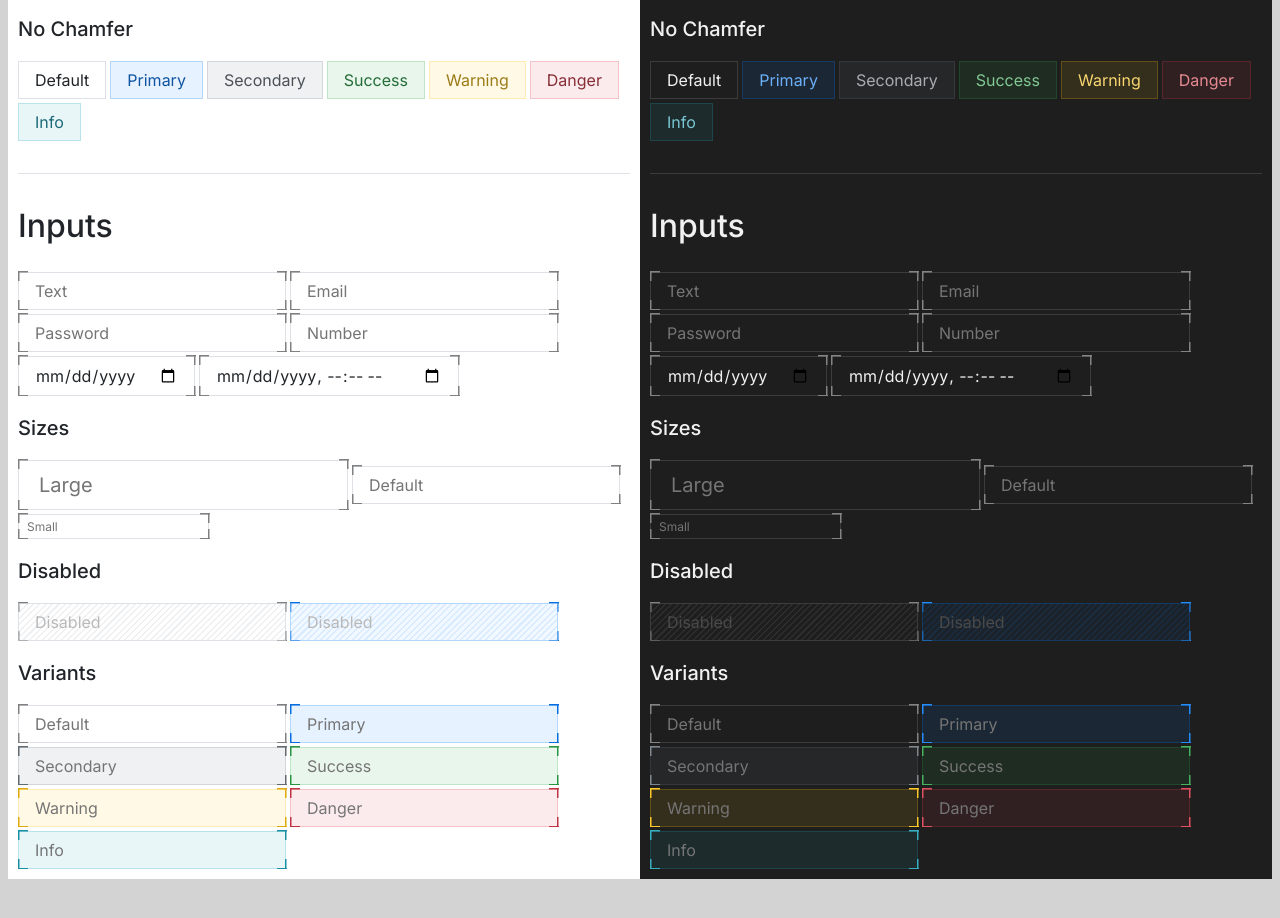
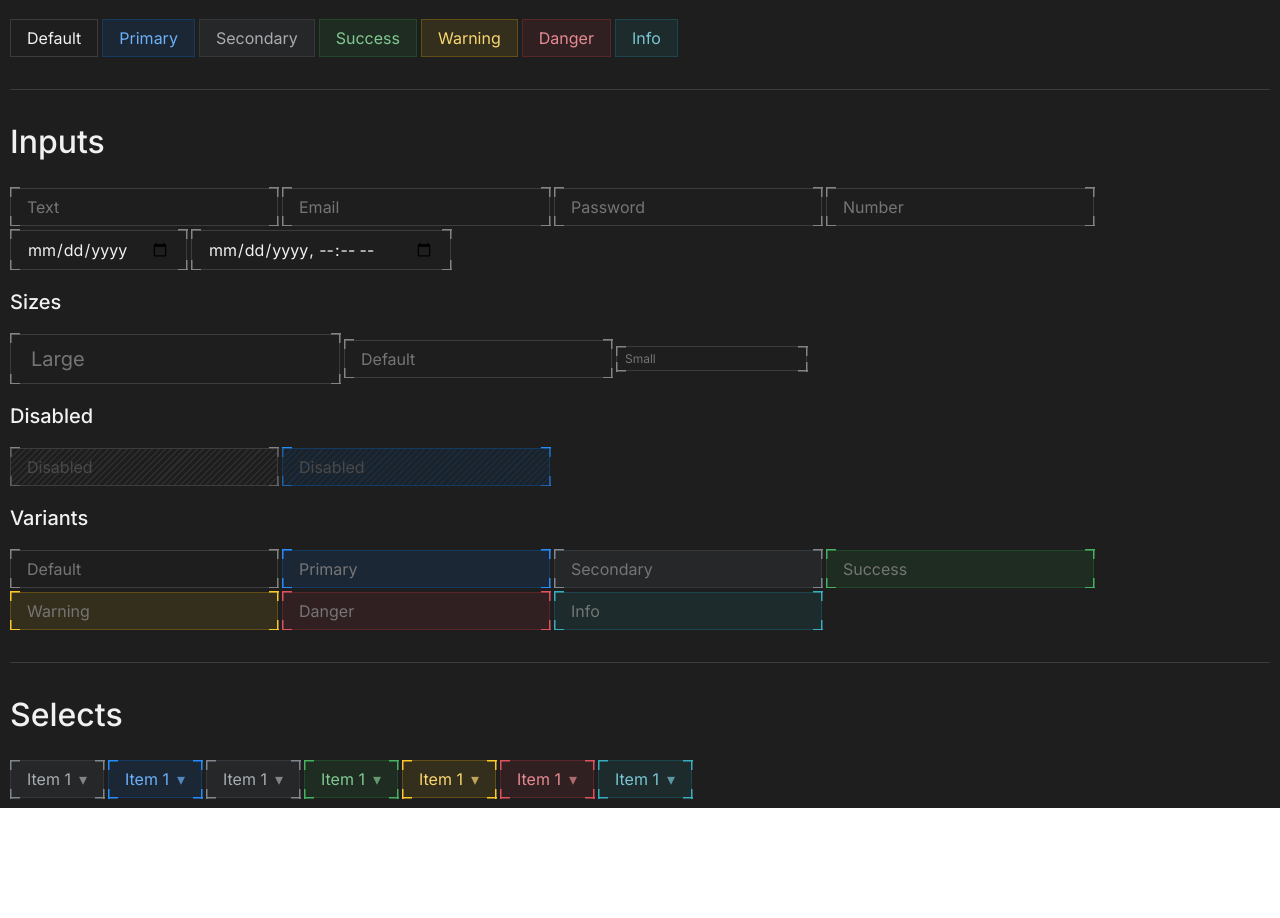
Before and after one commit to jackcrane/ui, a React (Vite) app: page / in a window 1280 px wide. Shown: the part 788-1706 px from the top of the page. Before the commit the page ends 1675 px from the top, so only its background shows below. Built offline with nearby package versions, Linux system fonts and the light colour scheme.

Commit message:
Start dropdown

```diff
--- a/package.json
+++ b/package.json
@@ -17,6 +17,7 @@
     "@radix-ui/react-toggle-group": "^1.1.11",
     "classnames": "^2.5.1",
     "clsx": "^2.1.1",
+    "radix-ui": "^1.4.3",
     "react": "^19.2.0",
     "react-dom": "^19.2.0"
   },
--- a/src/App.jsx
+++ b/src/App.jsx
@@ -12,11 +12,9 @@ function App() {
         style={{
           display: "flex",
           flexDirection: "row",
+          marginBottom: 300,
         }}
       >
-        <JCUIProvider theme="light" style={{ flex: 1, padding: 10 }}>
-          <Blocks />
-        </JCUIProvider>
         <JCUIProvider theme="dark" style={{ flex: 1, padding: 10 }}>
           <Blocks />
         </JCUIProvider>
--- /dev/null
+++ b/src/components/Select/select.jsx
@@ -0,0 +1,66 @@
+import { Select } from "radix-ui";
+import clsx from "clsx";
+import styles from "./select.module.css";
+import chamferStyles from "../../general/chamfer.module.css";
+
+/**
+ * Select component.
+ *
+ * @param {Object} props
+ * @param {Array<{ value: string, label: string, disabled?: boolean }>} props.options
+ * @param {string} props.value
+ * @param {(value: string) => void} props.onValueChange
+ * @param {string} props.variant
+ * @param {string} props.size
+ * @param {boolean} props.disabled
+ */
+export default function SelectInput({
+  options,
+  value,
+  onValueChange,
+  variant = "secondary",
+  size,
+  disabled,
+  chamfer = true,
+}) {
+  return (
+    <Select.Root
+      value={value}
+      onValueChange={onValueChange}
+      disabled={disabled}
+    >
+      <Select.Trigger
+        className={clsx(
+          styles.trigger,
+          styles[variant],
+          chamfer && chamferStyles.chamfer,
+          size === "large" && styles.large,
+          size === "small" && styles.small,
+          disabled && styles.disabled
+        )}
+      >
+        <Select.Value />
+        <Select.Icon className={styles.icon}>▾</Select.Icon>
+      </Select.Trigger>
+
+      <Select.Portal
+        container={document.getElementsByClassName("jcui-provider")[0]}
+      >
+        <Select.Content className={styles.content} sideOffset={6}>
+          <Select.Viewport>
+            {options.map((opt) => (
+              <Select.Item
+                key={opt.value}
+                value={opt.value}
+                disabled={opt.disabled}
+                className={styles.item}
+              >
+                <Select.ItemText>{opt.label}</Select.ItemText>
+              </Select.Item>
+            ))}
+          </Select.Viewport>
+        </Select.Content>
+      </Select.Portal>
+    </Select.Root>
+  );
+}
--- /dev/null
+++ b/src/components/Select/select.module.css
@@ -0,0 +1,138 @@
+@property --select-bg {
+  syntax: "<color>";
+  inherits: true;
+  initial-value: transparent;
+}
+
+.trigger {
+  display: inline-flex;
+  align-items: center;
+  justify-content: space-between;
+  gap: 0.5rem;
+
+  font-size: 1rem;
+  padding: 0.5rem 1rem;
+
+  background-color: var(--select-bg);
+  color: var(--button-color, inherit);
+
+  border: var(--border-thickness) solid var(--border-color);
+  cursor: pointer;
+}
+
+.trigger:hover {
+  --select-bg: var(--secondary-color-100);
+}
+
+.trigger:active {
+  --select-bg: var(--secondary-color-200);
+}
+
+.large {
+  font-size: 1.25rem;
+  padding: 0.75rem 1.25rem;
+}
+
+.small {
+  font-size: 0.75rem;
+  padding: 0.25rem 0.5rem;
+}
+
+.disabled {
+  opacity: 0.5;
+  cursor: not-allowed;
+}
+
+.icon {
+  opacity: 0.7;
+}
+
+/* Dropdown */
+
+.content {
+  background-color: var(--body-bg);
+  border: var(--border-thickness) solid var(--border-color);
+  box-shadow: 0 8px 24px rgba(0, 0, 0, 0.15);
+}
+
+.item {
+  padding: 0.4rem 0.6rem;
+  font-size: 0.875rem;
+  cursor: pointer;
+  outline: none;
+}
+
+.item[data-highlighted] {
+  background-color: var(--secondary-color-100);
+}
+
+.item[data-state="checked"] {
+  background-color: var(--secondary-color-200);
+}
+
+.item[data-disabled] {
+  opacity: 0.4;
+  pointer-events: none;
+}
+
+/* Variants (match Button) */
+
+.primary {
+  --select-bg: var(--primary-color-100);
+  --border-color: var(--primary-color-300);
+  --button-color: var(--primary-color-800);
+  --border-accent-color: var(--primary-color-600);
+}
+.primary:hover {
+  --select-bg: var(--primary-color-200);
+}
+
+.success {
+  --select-bg: var(--success-color-100);
+  --border-color: var(--success-color-300);
+  --button-color: var(--success-color-800);
+  --border-accent-color: var(--success-color-600);
+}
+.success:hover {
+  --select-bg: var(--success-color-200);
+}
+
+.warning {
+  --select-bg: var(--warning-color-100);
+  --border-color: var(--warning-color-300);
+  --button-color: var(--warning-color-800);
+  --border-accent-color: var(--warning-color-600);
+}
+.warning:hover {
+  --select-bg: var(--warning-color-200);
+}
+
+.danger {
+  --select-bg: var(--danger-color-100);
+  --border-color: var(--danger-color-300);
+  --button-color: var(--danger-color-800);
+  --border-accent-color: var(--danger-color-600);
+}
+.danger:hover {
+  --select-bg: var(--danger-color-200);
+}
+
+.info {
+  --select-bg: var(--info-color-100);
+  --border-color: var(--info-color-300);
+  --button-color: var(--info-color-800);
+  --border-accent-color: var(--info-color-600);
+}
+.info:hover {
+  --select-bg: var(--info-color-200);
+}
+
+.secondary {
+  --select-bg: var(--secondary-color-100);
+  --border-color: var(--secondary-color-300);
+  --button-color: var(--secondary-color-800);
+  --border-accent-color: var(--secondary-color-600);
+}
+.secondary:hover {
+  --select-bg: var(--secondary-color-200);
+}
--- a/src/components/jcui/global.module.css
+++ b/src/components/jcui/global.module.css
@@ -10,6 +10,13 @@
   transition: all 180ms ease;
   box-sizing: border-box;
   font-family: "Inter", sans-serif;
+}
+
+*:focus {
+  outline: none !important;
+}
+*:focus-visible {
+  outline: none !important;
 }
 
 .global {
--- a/src/components/jcui/provider.jsx
+++ b/src/components/jcui/provider.jsx
@@ -9,6 +9,7 @@ export const JCUIProvider = ({ children, theme, className, ...props }) => {
       className={classnames(
         theme === "dark" ? dark.dark : light.light,
         global.global,
+        "jcui-provider",
         className
       )}
       {...props}
--- a/src/democomponents/blocks.jsx
+++ b/src/democomponents/blocks.jsx
@@ -1,5 +1,6 @@
 import { Buttons } from "./buttons";
 import { Inputs } from "./inputs";
+import { Selects } from "./selects";
 
 export const Blocks = () => {
   return (
@@ -9,6 +10,8 @@ export const Blocks = () => {
       <Buttons />
       <hr />
       <Inputs />
+      <hr />
+      <Selects />
     </div>
   );
 };
--- /dev/null
+++ b/src/democomponents/selects.jsx
@@ -0,0 +1,116 @@
+import Select from "../components/Select/select";
+
+export const Selects = () => {
+  return (
+    <div>
+      <h2>Selects</h2>
+      <div
+        style={{
+          display: "flex",
+          flexDirection: "row",
+          gap: 4,
+          alignItems: "center",
+          flexWrap: "wrap",
+        }}
+      >
+        <Select
+          options={[
+            { value: "1", label: "Item 1" },
+            { value: "2", label: "Item 2" },
+            { value: "3", label: "Item 3" },
+            { value: "4", label: "Item 4" },
+            { value: "5", label: "Item 5" },
+          ]}
+          value="1"
+          onValueChange={(value) => {
+            console.log(value);
+          }}
+        />
+        <Select
+          options={[
+            { value: "1", label: "Item 1" },
+            { value: "2", label: "Item 2" },
+            { value: "3", label: "Item 3" },
+            { value: "4", label: "Item 4" },
+            { value: "5", label: "Item 5" },
+          ]}
+          value="1"
+          onValueChange={(value) => {
+            console.log(value);
+          }}
+          variant="primary"
+        />
+        <Select
+          options={[
+            { value: "1", label: "Item 1" },
+            { value: "2", label: "Item 2" },
+            { value: "3", label: "Item 3" },
+            { value: "4", label: "Item 4" },
+            { value: "5", label: "Item 5" },
+          ]}
+          value="1"
+          onValueChange={(value) => {
+            console.log(value);
+          }}
+          variant="secondary"
+        />
+        <Select
+          options={[
+            { value: "1", label: "Item 1" },
+            { value: "2", label: "Item 2" },
+            { value: "3", label: "Item 3" },
+            { value: "4", label: "Item 4" },
+            { value: "5", label: "Item 5" },
+          ]}
+          value="1"
+          onValueChange={(value) => {
+            console.log(value);
+          }}
+          variant="success"
+        />
+        <Select
+          options={[
+            { value: "1", label: "Item 1" },
+            { value: "2", label: "Item 2" },
+            { value: "3", label: "Item 3" },
+            { value: "4", label: "Item 4" },
+            { value: "5", label: "Item 5" },
+          ]}
+          value="1"
+          onValueChange={(value) => {
+            console.log(value);
+          }}
+          variant="warning"
+        />
+        <Select
+          options={[
+            { value: "1", label: "Item 1" },
+            { value: "2", label: "Item 2" },
+            { value: "3", label: "Item 3" },
+            { value: "4", label: "Item 4" },
+            { value: "5", label: "Item 5" },
+          ]}
+          value="1"
+          onValueChange={(value) => {
+            console.log(value);
+          }}
+          variant="danger"
+        />
+        <Select
+          options={[
+            { value: "1", label: "Item 1" },
+            { value: "2", label: "Item 2" },
+            { value: "3", label: "Item 3" },
+            { value: "4", label: "Item 4" },
+            { value: "5", label: "Item 5" },
+          ]}
+          value="1"
+          onValueChange={(value) => {
+            console.log(value);
+          }}
+          variant="info"
+        />
+      </div>
+    </div>
+  );
+};
--- a/src/index.css
+++ b/src/index.css
@@ -3,5 +3,5 @@
 }
 
 body {
-  background-color: lightgrey;
+  margin: 0;
 }
```
Also changed, not shown: 1 other file (tests, documents, lock files or other folders).
